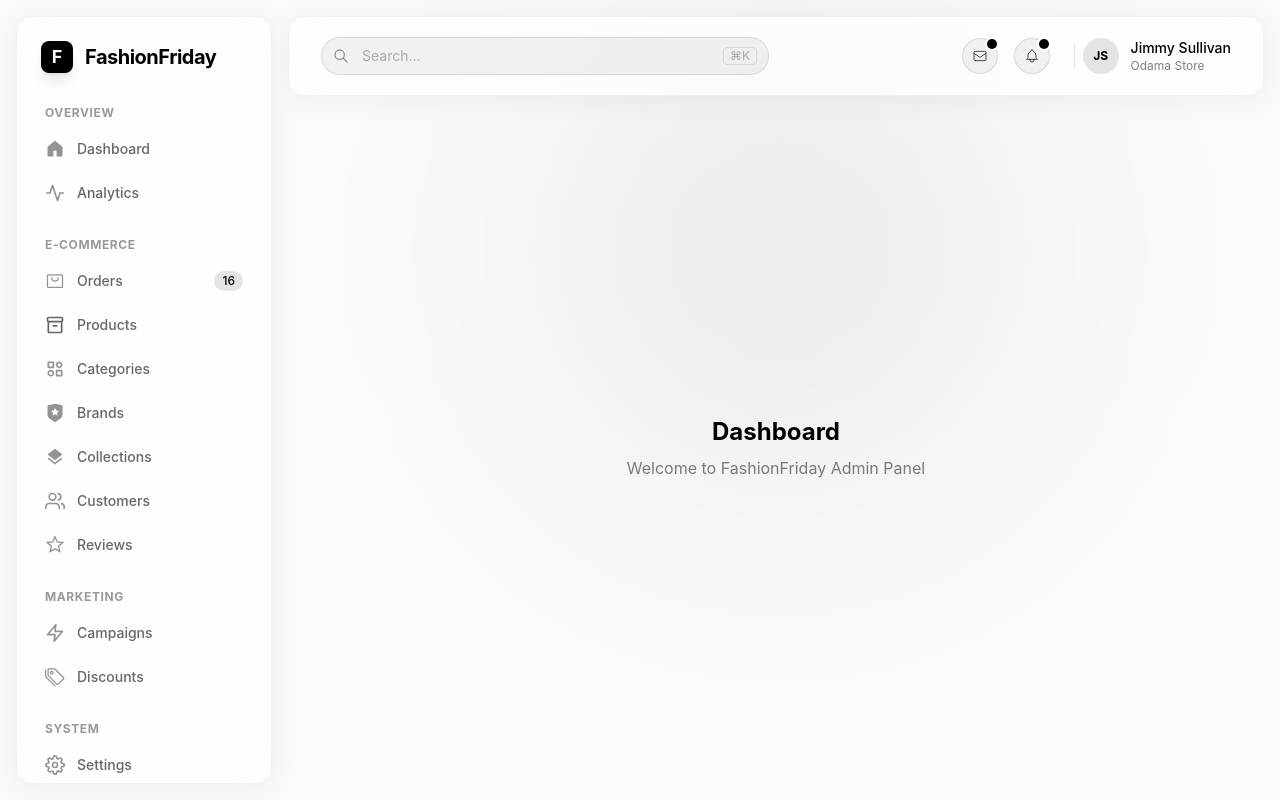
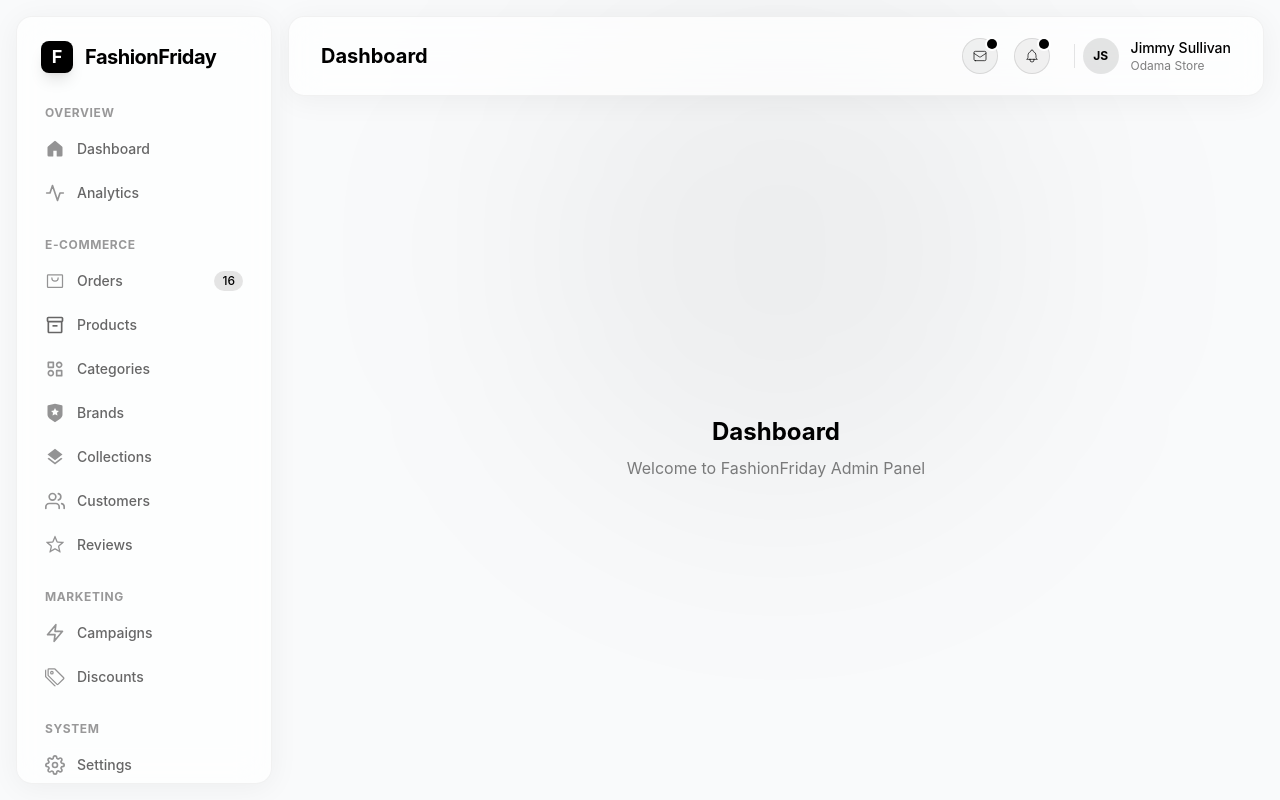
Before and after one commit to FashionFriday-tech/platform, a Next.js app in the folder apps/admin/: page / in a window 1280 px wide. Built offline with nearby package versions, Linux system fonts and the light colour scheme.

Commit message:
feat(ui): dynamic header with page titles and back button

```diff
--- a/apps/admin/src/components/layout/Header.tsx
+++ b/apps/admin/src/components/layout/Header.tsx
@@ -1,4 +1,29 @@
+'use client';
+
+import { usePathname, useRouter } from 'next/navigation';
+
 export function Header() {
+  const pathname = usePathname();
+  const router = useRouter();
+
+  const getPageInfo = () => {
+    if (pathname === '/') return { title: 'Dashboard', showBack: false };
+    if (pathname.startsWith('/orders/')) return { title: 'Order Details', showBack: true };
+    if (pathname === '/orders') return { title: 'All Orders', showBack: false };
+    if (pathname === '/products') return { title: 'Products', showBack: false };
+    if (pathname === '/customers') return { title: 'Customers', showBack: false };
+
+    // Fallback logic
+    const segments = pathname.split('/').filter(Boolean);
+    const title = segments.length > 0
+      ? segments[0].charAt(0).toUpperCase() + segments[0].slice(1)
+      : 'Dashboard';
+
+    return { title, showBack: segments.length > 1 };
+  };
+
+  const { title, showBack } = getPageInfo();
+
   return (
     <header className="glass-panel sticky top-4 z-30 mt-4 mr-4 mb-4 ml-2 flex h-20 flex-shrink-0 items-center justify-between rounded-2xl px-8">
       <div className="flex flex-1 items-center">
@@ -13,34 +38,18 @@ export function Header() {
           </svg>
         </button>
 
-        <div className="hidden max-w-md flex-1 items-center md:flex">
-          <div className="relative w-full">
-            <div className="pointer-events-none absolute inset-y-0 left-0 flex items-center pl-3">
-              <svg
-                className="h-4 w-4 text-black/40 dark:text-white/40"
-                fill="none"
-                stroke="currentColor"
-                viewBox="0 0 24 24"
-              >
-                <path
-                  strokeLinecap="round"
-                  strokeLinejoin="round"
-                  strokeWidth={2}
-                  d="M21 21l-6-6m2-5a7 7 0 11-14 0 7 7 0 0114 0z"
-                />
+        <div className="flex flex-1 items-center gap-4">
+          {showBack && (
+            <button
+              onClick={() => router.back()}
+              className="flex h-10 w-10 items-center justify-center text-black transition-all active:scale-95 dark:text-white"
+            >
+              <svg className="h-5 w-5" fill="none" viewBox="0 0 24 24" stroke="currentColor">
+                <path strokeLinecap="round" strokeLinejoin="round" strokeWidth={2} d="M10 19l-7-7m0 0l7-7m-7 7h18" />
               </svg>
-            </div>
-            <input
-              type="text"
-              placeholder="Search..."
-              className="block w-full rounded-full border border-black/10 bg-black/5 py-2 pr-12 pl-10 text-sm text-black placeholder-black/30 transition-all outline-none focus:border-black/30 focus:ring-black/20 dark:border-white/10 dark:bg-white/5 dark:text-white dark:placeholder-white/30 dark:focus:border-white/30 dark:focus:ring-white/20"
-            />
-            <div className="pointer-events-none absolute inset-y-0 right-0 flex items-center pr-3">
-              <span className="rounded border border-black/10 px-1.5 font-mono text-xs text-black/30 dark:border-white/10 dark:text-white/30">
-                ⌘K
-              </span>
-            </div>
-          </div>
+            </button>
+          )}
+          <h1 className="text-xl font-bold text-black dark:text-white">{title}</h1>
         </div>
       </div>
 
--- a/apps/admin/src/features/orders/components/OrderDetailsView.tsx
+++ b/apps/admin/src/features/orders/components/OrderDetailsView.tsx
@@ -180,12 +180,6 @@ Total: ₹${order.total.toLocaleString('en-IN', { minimumFractionDigits: 2 })} (
 
       {/* Header section */}
       <div className="flex flex-col gap-4 sm:flex-row sm:items-center sm:justify-between">
-        <Link
-          href="/orders"
-          className="inline-flex items-center text-sm font-bold text-black/50 transition-colors hover:text-black dark:text-white/50 dark:hover:text-white"
-        >
-          ← Back to Orders
-        </Link>
         <button
           onClick={handleWhatsApp}
           className="flex w-full items-center justify-center gap-2 rounded-xl bg-[#25D366] px-5 py-2.5 text-sm font-bold text-white shadow-lg shadow-[#25D366]/20 transition-all hover:bg-[#20bd5a] active:scale-95 sm:w-auto"
```
